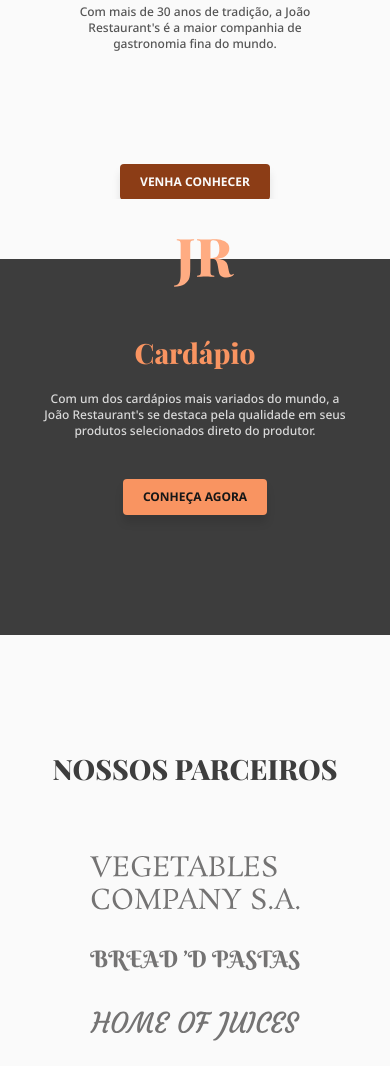
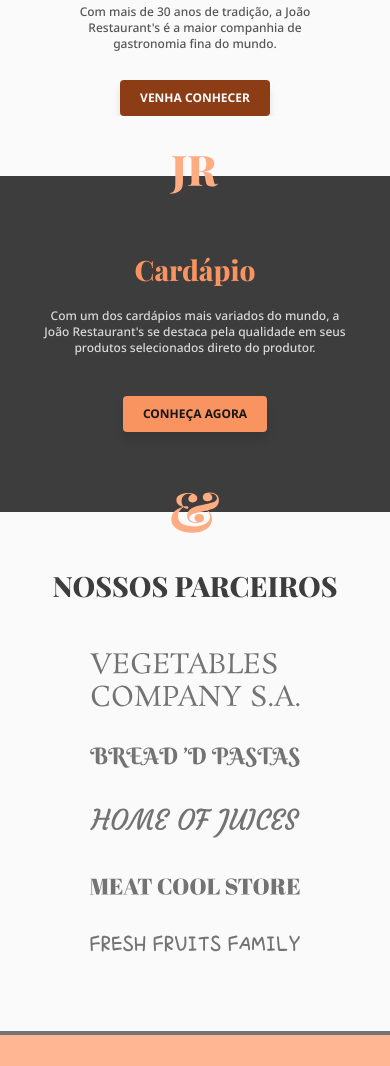
Before and after one commit to JoaoAntonioo87/JoaoRestaurants, a plain HTML site: page index.html in a window 390 px wide. Shown: the part 168-1234 px from the top of the page. Drawn offline with nearby package versions, Linux system fonts and the light colour scheme.

Commit message:
Alterações no responsivo

```diff
--- a/css/global/global.css
+++ b/css/global/global.css
@@ -14,6 +14,7 @@ a {
 
 img {
   max-width: 100%;
+  display: block;
 }
 
 /* Container */
--- a/css/home/cardapio.css
+++ b/css/home/cardapio.css
@@ -50,6 +50,10 @@
   justify-self: start;
 }
 
+.cardapio-detalhe_e {
+  display: none;
+}
+
 @media (max-width: 1200px) {
   .cardapio {
     gap: 40px;
@@ -67,7 +71,7 @@
     height: 140px;
     width: 116px;
     top: -38px;
-    left: 51.5%;
+    left: calc(50vw + 10px);
   }
   .cardapio picture {
     align-self: center;
@@ -77,6 +81,7 @@
 @media (max-width: 1000px) {
   .cardapio-bg {
     padding-top: 79px;
+    padding-bottom: 80px;
   }
   .cardapio {
     justify-content: center;
@@ -84,7 +89,10 @@
     padding-top: 80px;
   }
   .cardapio-detalhe {
-    left: 42%;
+    left: calc(50vw - 25px);
+    width: 60px;
+    height: 48px;
+    top: -20px;
   }
   .cardapio h1 {
     margin-top: 0px;
@@ -103,6 +111,13 @@
   .cardapio a {
     justify-self: center;
   }
+  .cardapio-detalhe_e {
+    display: block;
+    position: absolute;
+    width: 60px;
+    height: 48px;
+    bottom: -104px;
+  }
 }
 
 @media (max-width: 600px) {
@@ -113,7 +128,15 @@
     grid-template-columns: 1fr;
   }
   .cardapio-bg {
-    padding-top: 59px;
+    padding-top: 60px;
+  }
+  .cardapio-detalhe,
+  .cardapio-detalhe_e {
+    width: 48px;
+    height: 28px;
+  }
+  .cardapio-detalhe_e {
+    bottom: -88px;
   }
   .cardapio {
     box-shadow: 0px -60px rgba(250, 250, 250, 1);
@@ -122,10 +145,4 @@
     margin-top: 24px;
     margin-bottom: 40px;
   }
-  .cardapio-detalhe {
-    left: 44.5%;
-    width: 60px;
-    height: 48px;
-    top: -20px;
-  }
 }
--- a/css/home/introducao.css
+++ b/css/home/introducao.css
@@ -51,7 +51,9 @@
   }
   .introducao h1 + p {
     margin-top: 28px;
-    margin-bottom: 42px;
+  }
+  .introducao p + a {
+    margin-top: 48px;
   }
   .introducao picture {
     align-self: center;
@@ -79,7 +81,6 @@
   }
   .introducao h1 + p {
     margin-top: 20px;
-    margin-bottom: 40px;
   }
 }
 
@@ -92,6 +93,8 @@
   }
   .introducao h1 + p {
     margin-top: 24px;
-    margin-bottom: 40px;
+  }
+  .introducao p + a {
+    margin-top: 28px;
   }
 }
--- a/css/home/parceiros.css
+++ b/css/home/parceiros.css
@@ -45,6 +45,9 @@
   }
 }
 @media (max-width: 1000px) {
+  .parceiros {
+    padding-top: 100px;
+  }
   .parceiros-conteudo {
     display: grid;
     grid-template-columns: 1fr 1fr;
@@ -67,6 +70,9 @@
   }
 }
 @media (max-width: 600px) {
+  .parceiros {
+    padding-top: 80px;
+  }
   .parceiros-conteudo {
     grid-template-columns: 1fr;
     gap: 50px;
@@ -80,15 +86,25 @@
   }
 }
 @media (max-width: 500px) {
+  .parceiros {
+    padding-top: 60px;
+  }
   .parceiros img {
     min-width: 55%;
+  }
+  .parceiros-conteudo {
+    margin-top: 52px;
   }
   .parceiros-conteudo img:last-child {
     min-width: 55%;
   }
 }
 @media (max-width: 400px) {
+  .parceiros {
+    padding-bottom: 80px;
+  }
   .parceiros-conteudo {
+    padding-bottom: 0px;
     gap: 40px;
   }
   .parceiros img {
--- a/index.html
+++ b/index.html
@@ -57,6 +57,9 @@
             <p class="font-2-s cor-c2">Com um dos cardápios mais variados do mundo, a João Restaurant's se destaca pela qualidade em seus produtos selecionados direto do produtor. </p>
             <a class="font-2-s-1 cor-c9 botao" href="./cardapio.html">Conheça agora</a>
           </div>
+          <picture class="cardapio-detalhe_e">
+            <img src="./img/icones/detalhe_e.svg" alt="">
+          </picture>
         </div>
       </div>
 
@@ -87,7 +90,6 @@
             </li>
             <li> <a href="./termos.html">Termos e condições</a></li>
             <li> <a href="./trabalhe_conosco.html">Trabalhe Conosco</a> </li>
-
           </ul>
           <ul class="footer-externos">
             <li><a href="./"><img src="./img/icones/facebook.svg" alt=""></a></li>
```
Also changed, not shown: img/icones/detalhe_e.svg (added).
